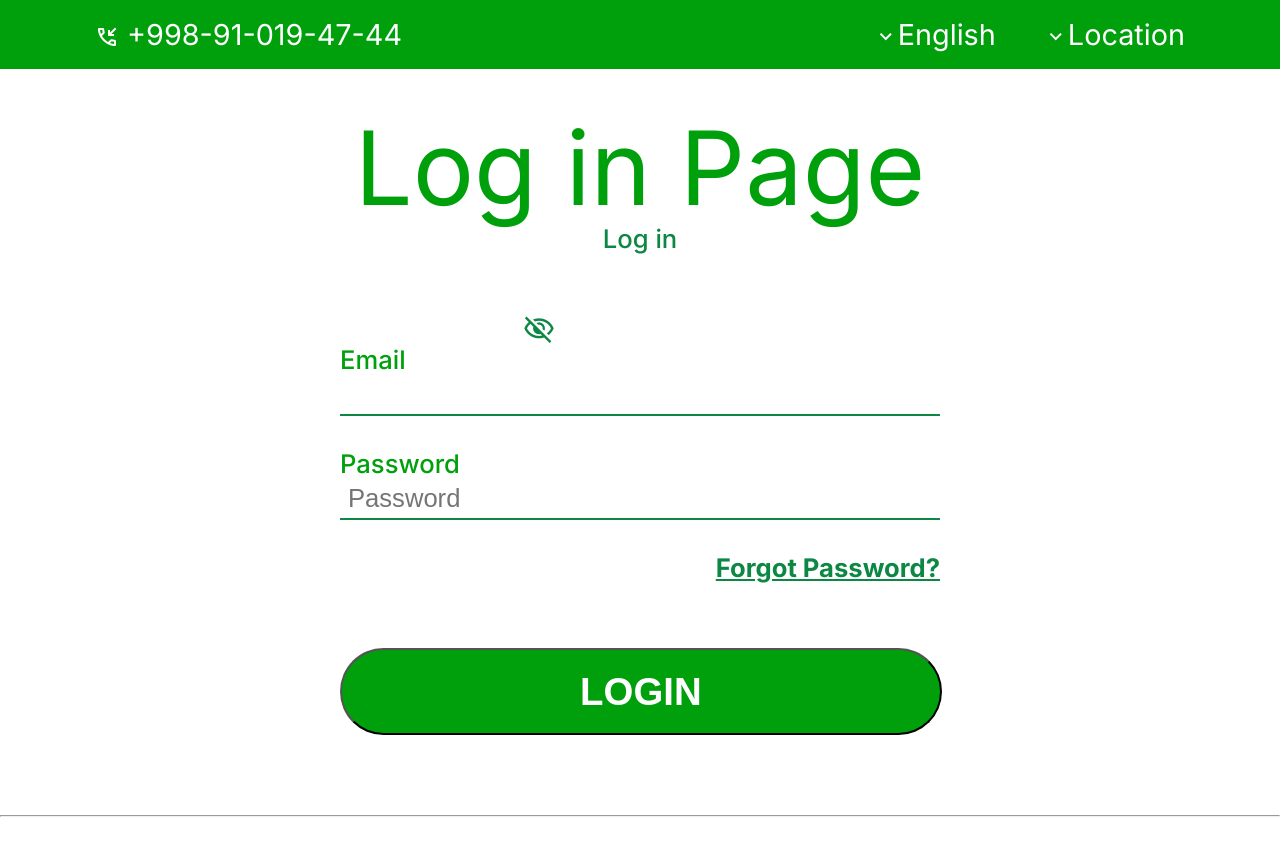
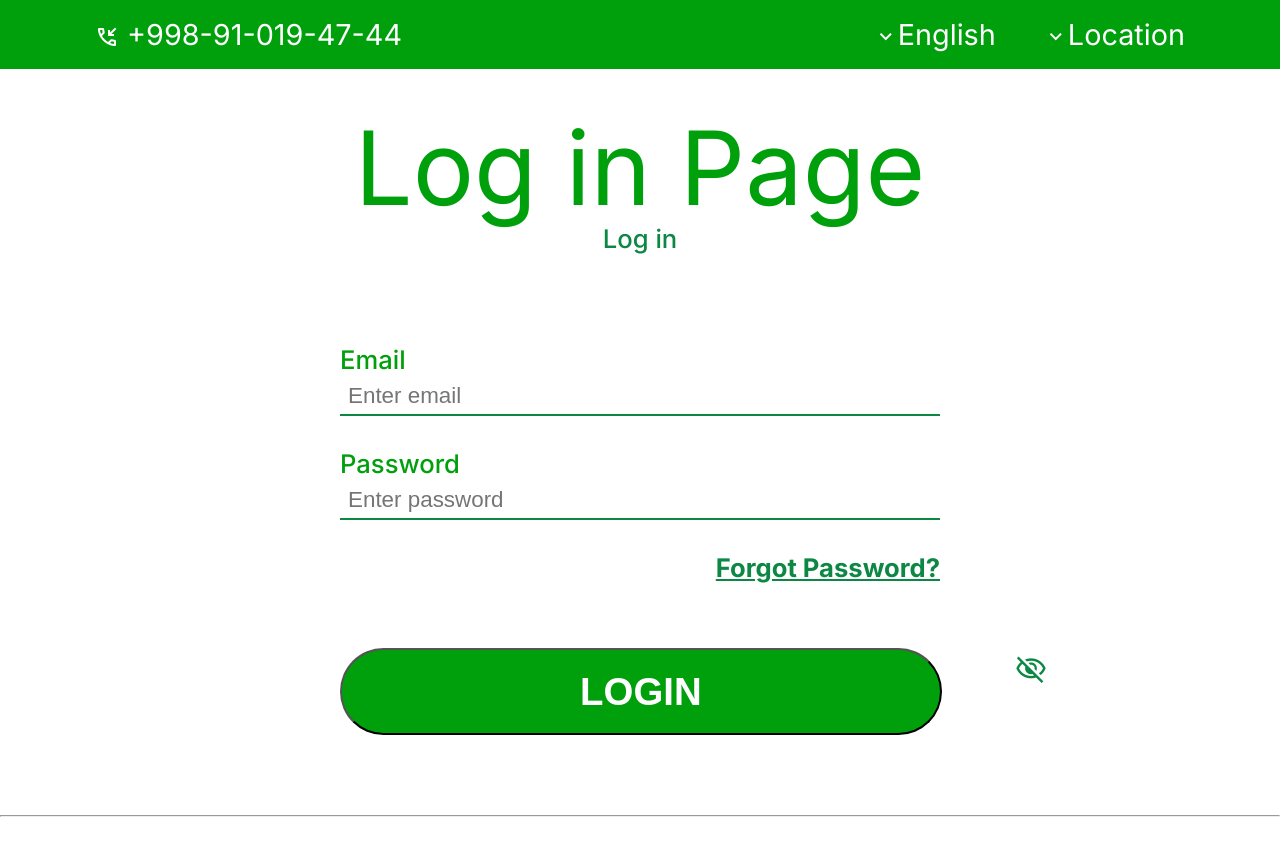
Before and after one commit to 12Husanjon21/social-pages, a plain HTML site: page login.html in a window 1280 px wide. Drawn offline with nearby package versions, Linux system fonts and the light colour scheme.

Commit message:
social-pages2

```diff
--- a/css/login.css
+++ b/css/login.css
@@ -257,13 +257,18 @@ hr {
     background-color: #01d51e;
 }
 
+*::placeholder {
+    font-size: 1.4rem;
+}
 
 .visibility-btn {
     color: #000000;
     position: absolute;
     background: transparent;
-    right: 725px;
-    bottom: 452px;
+    right: 233px;
+    bottom: 112px;
+    /* right: 770px;
+    bottom: 747px; */
     border: none;
     cursor: pointer;
 }
--- a/login.html
+++ b/login.html
@@ -51,12 +51,12 @@
         <form>
             <div class="input-wrapper">
                 <label for="email">Email</label>
-                <input type="email" name="email" id="email">
+                <input type="email" name="email" id="email" placeholder="Enter email">
             </div>
 
             <div class="input-wrapper">
                 <label for="password">Password</label>
-                <input type="password" name="password" id="password" placeholder="Password" >
+                <input type="password" name="password" id="password" placeholder="Enter password" >
                     <button class="visibility-btn" type="button">
                       <span class="material-symbols-outlined">
                         visibility
```
